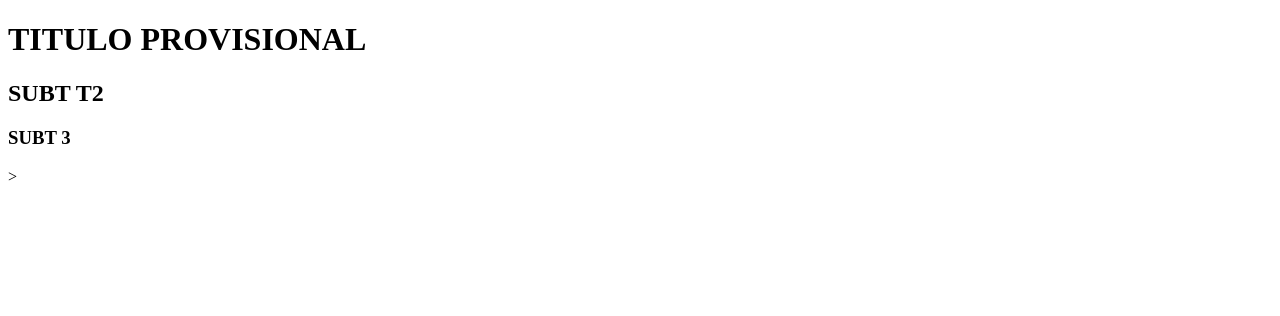
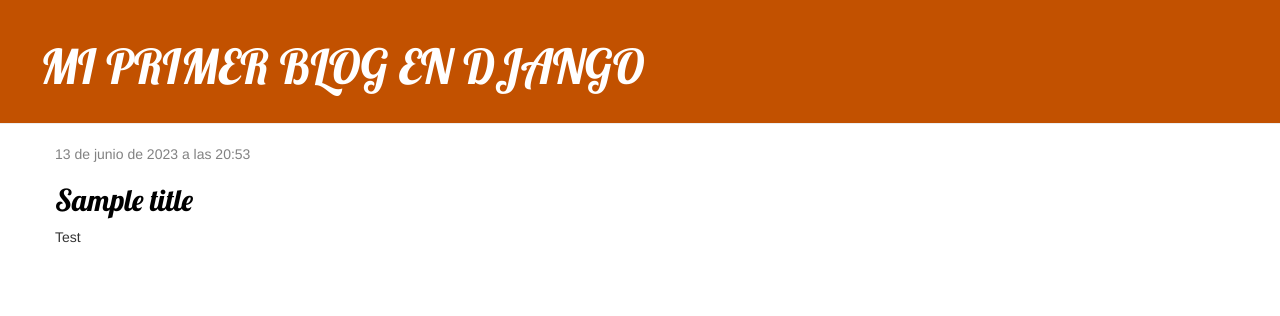
Before and after one commit to JoseGordilloMendoza/lab05-PW2, a Django app: page / in a window 1280 px wide. Shown: the top 316 px of the page. Run offline with Django 4.2, Linux system fonts and the light colour scheme; data comes from the database, SQL or seed files in the repository; both versions use the stored data as it was after the commit; some libraries are stand-ins or nearby versions.

Commit message:
Usando bases, plantillas y accediendo al os posts

```diff
--- /dev/null
+++ b/lab05/blog/static/css/blog.css
@@ -0,0 +1,46 @@
+.page-header {
+    background-color: #C25100;
+    margin-top: 0;
+    padding: 20px 20px 20px 40px;
+}
+
+.page-header h1, .page-header h1 a, .page-header h1 a:visited, .page-header h1 a:active {
+    color: #ffffff;
+    font-size: 36pt;
+    text-decoration: none;
+}
+
+.content {
+    margin-left: 40px;
+}
+
+h1, h2, h3, h4 {
+    font-family: 'Lobster', cursive;
+}
+
+.date {
+    color: #828282;
+}
+
+.save {
+    float: right;
+}
+
+.post-form textarea, .post-form input {
+    width: 100%;
+}
+
+.top-menu, .top-menu:hover, .top-menu:visited {
+    color: #ffffff;
+    float: right;
+    font-size: 26pt;
+    margin-right: 20px;
+}
+
+.post {
+    margin-bottom: 70px;
+}
+
+.post h2 a, .post h2 a:visited {
+    color: #000000;
+}
--- /dev/null
+++ b/lab05/blog/templates/blog/base.html
@@ -0,0 +1,23 @@
+{% load static %}
+<html>
+    <head>
+        <title>BLOG</title>
+        <link rel="stylesheet" href="//maxcdn.bootstrapcdn.com/bootstrap/3.2.0/css/bootstrap.min.css">
+        <link rel="stylesheet" href="//maxcdn.bootstrapcdn.com/bootstrap/3.2.0/css/bootstrap-theme.min.css">
+        <link href='//fonts.googleapis.com/css?family=Lobster&subset=latin,latin-ext' rel='stylesheet' type='text/css'>
+        <link rel="stylesheet" href="{% static 'css/blog.css' %}">
+    </head>
+    <body>
+        <div class="page-header">
+            <h1><a href="/">MI PRIMER BLOG EN DJANGO</a></h1>
+        </div>
+        <div class="content container">
+            <div class="row">
+                <div class="col-md-8">
+                {% block content %}
+                {% endblock %}
+                </div>
+            </div>
+        </div>
+    </body>
+</html>
--- a/lab05/blog/templates/blog/post_list.html
+++ b/lab05/blog/templates/blog/post_list.html
@@ -1,14 +1,13 @@
-<!DOCTYPE html>
-<html lang="en">
-<head>
-    <meta charset="UTF-8">
-    <meta name="viewport" content="width=device-width, initial-scale=1.0">
-    <title>PROBANDO</title>
-</head>
-<body>
-    <h1> TITULO PROVISIONAL </h1>
-    <h2> SUBT T2 </h2>
-    <h3> SUBT 3 </h3>>
+{% extends 'blog/base.html' %}
 
-</body>
-</html>
+{% block content %}
+    {% for post in posts %}
+        <div class="post">
+            <div class="date">
+                {{ post.published_date }}
+            </div>
+            <h2><a href="{% url 'post_detail' pk=post.pk %}">{{ post.title }}</a></h2>
+            <p>{{ post.text|linebreaksbr }}</p>
+        </div>
+    {% endfor %}
+{% endblock %}
--- a/lab05/blog/urls.py
+++ b/lab05/blog/urls.py
@@ -3,4 +3,5 @@ from . import views
 
 urlpatterns = [
     path('', views.post_list, name='post_list'),
+    path('post/<int:pk>/', views.post_detail, name='post_detail'),
 ]
--- a/lab05/blog/views.py
+++ b/lab05/blog/views.py
@@ -1,4 +1,12 @@
 from django.shortcuts import render
+from django.utils import timezone
+from .models import Post
+from django.shortcuts import render, get_object_or_404
 
 def post_list(request):
-    return render(request, 'blog/post_list.html', {})
+    posts= Post.objects.filter(published_date__lte=timezone.now()).order_by('published_date')
+    return render(request, 'blog/post_list.html', {'posts': posts})
+
+def post_detail(request, pk):
+    post = get_object_or_404(Post, pk=pk)
+    return render(request, 'blog/post_detail.html', {'post': post})
```
Also changed, not shown: lab05/blog/forms.py (added, +9 -0 lines), lab05/blog/templates/blog/post_detail.html (added, +13 -0 lines), lab05/db.sqlite3.
